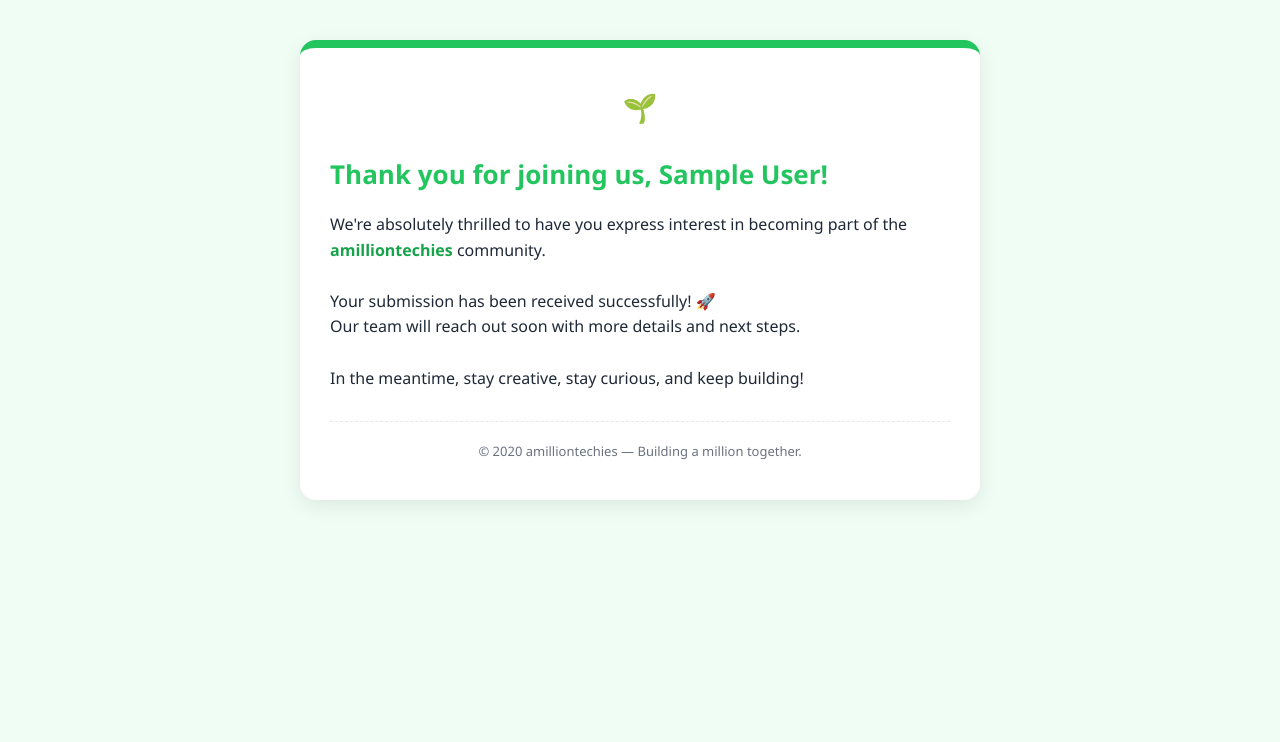
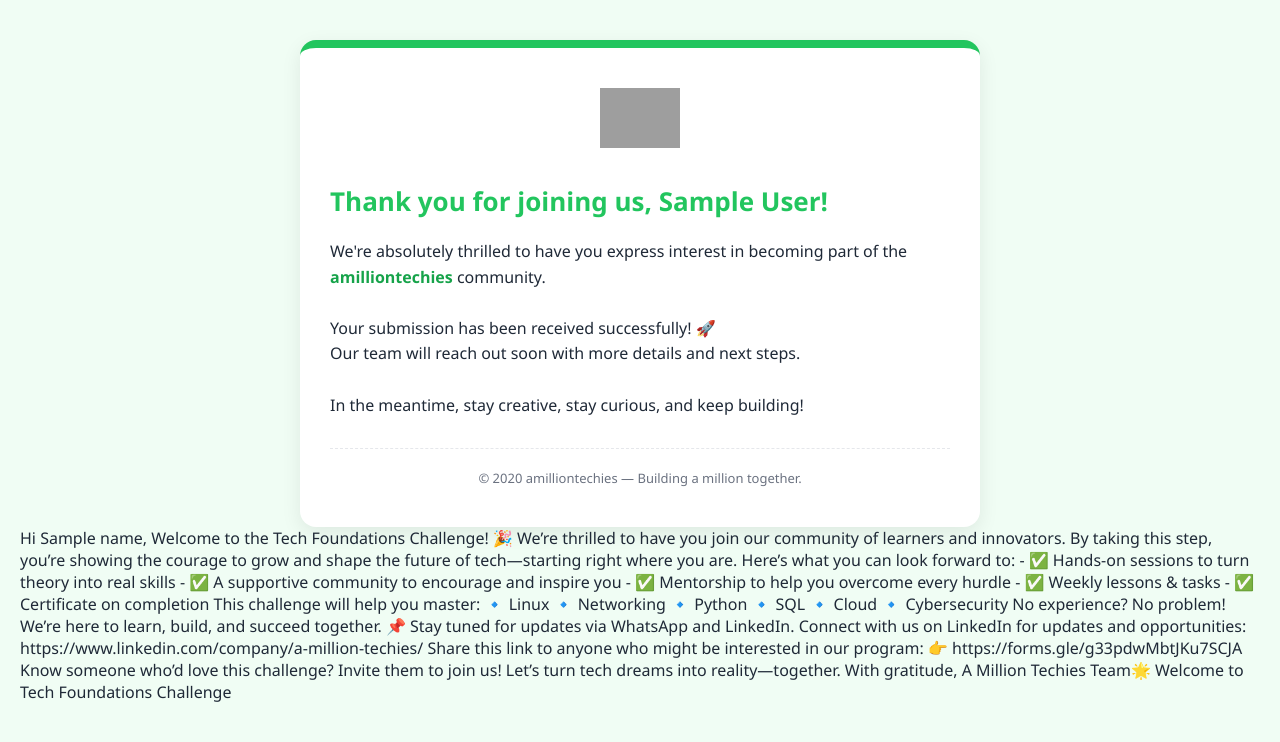
Before and after one commit to Alekita254/amillibackend, a Django app: template backend/joinus/templates/join_us_confirmation_email.html in a window 1280 px wide. Shown: the top 742 px of the page. Run offline with Django 5.2, Linux system fonts and the light colour scheme; the template is opened without the code that fills it: most values are stand-ins (such as "Sample title", 1, 10 or a date in 2020); grey boxes are pictures that could not be loaded.

Commit message:
This is the last commit for now

```diff
--- a/backend/joinus/templates/join_us_confirmation_email.html
+++ b/backend/joinus/templates/join_us_confirmation_email.html
@@ -55,7 +55,7 @@
 <body>
     <div class="container">
         <div class="logo">
-            <span class="emoji">🌱</span>
+            <img src="./amilliontechies.png" alt="amilliontechies logo" style="height: 60px;">
         </div>
         <div class="header">
             Thank you for joining us, {{ full_name }}!
@@ -74,3 +74,44 @@
     </div>
 </body>
 </html>
+
+
+Hi {{name}},
+
+Welcome to the Tech Foundations Challenge! 🎉
+
+We’re thrilled to have you join our community of learners and innovators. By taking this step, you’re showing the courage to grow and shape the future of tech—starting right where you are.
+
+Here’s what you can look forward to:
+- ✅ Hands-on sessions to turn theory into real skills
+- ✅ A supportive community to encourage and inspire you
+- ✅ Mentorship to help you overcome every hurdle
+- ✅ Weekly lessons & tasks
+- ✅ Certificate on completion
+
+This challenge will help you master:
+🔹 Linux
+🔹 Networking
+🔹 Python
+🔹 SQL
+🔹 Cloud
+🔹 Cybersecurity
+
+No experience? No problem! We’re here to learn, build, and succeed together.
+
+📌 Stay tuned for updates via WhatsApp and LinkedIn.
+
+Connect with us on LinkedIn for updates and opportunities:
+https://www.linkedin.com/company/a-million-techies/
+
+Share this link to anyone who might be interested in our program:
+👉 https://forms.gle/g33pdwMbtJKu7SCJA
+
+Know someone who’d love this challenge? Invite them to join us!
+
+Let’s turn tech dreams into reality—together.
+
+With gratitude,
+A Million Techies Team🌟
+
+Welcome to Tech Foundations Challenge
```
